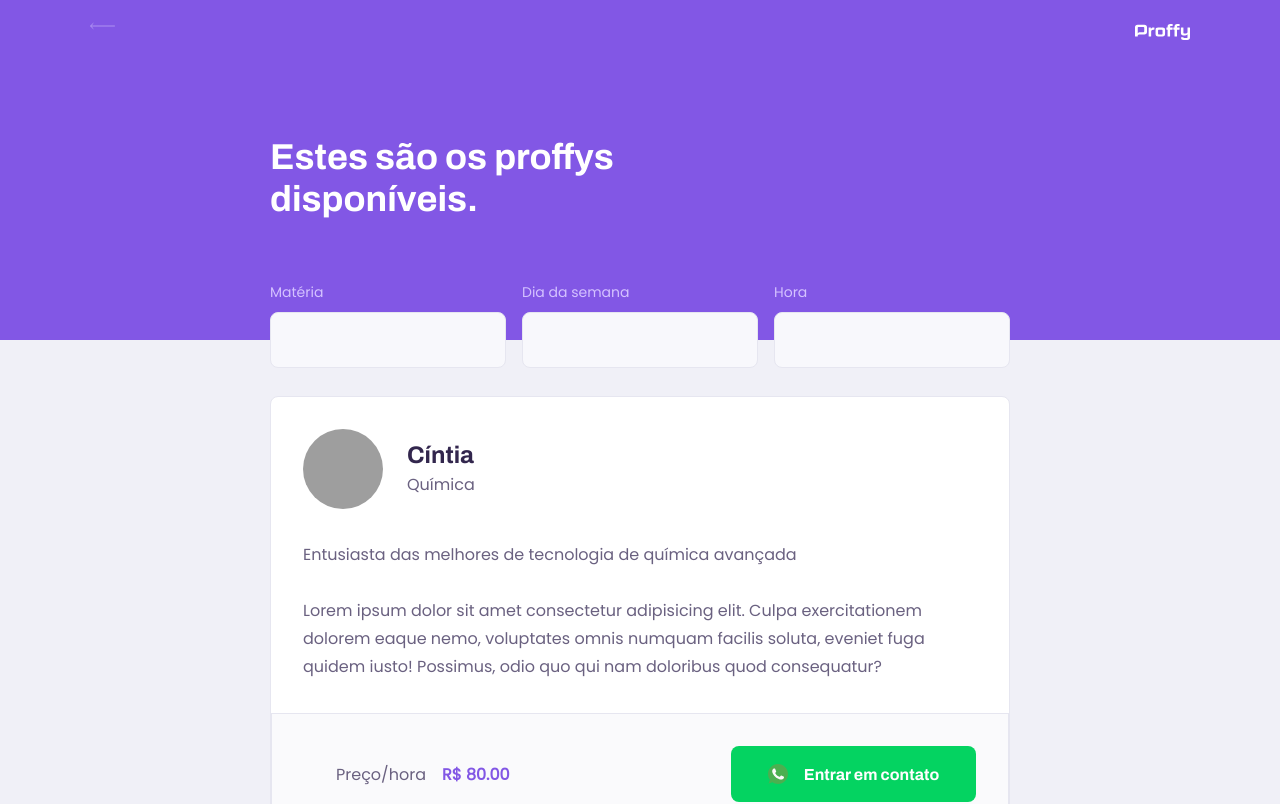
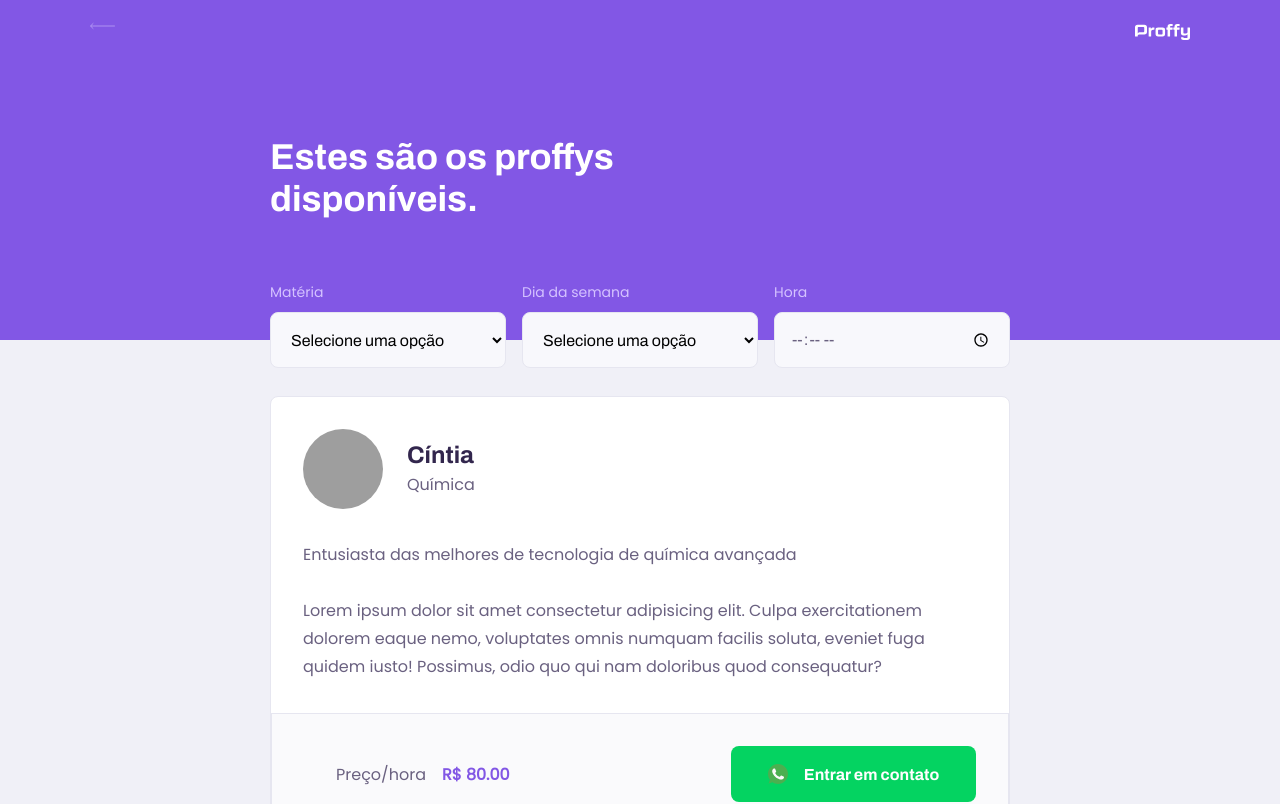
Before and after one commit to cintiafumi/nlw2, a React (Create React App) app in the folder web/: page /study in a window 1280 px wide. Shown: the top 804 px of the page. Built offline with nearby package versions, Linux system fonts and the light colour scheme; grey boxes are pictures that could not be loaded; the HTML template or start-up script is replaced by a standard one.

Commit message:
nlw2: teacher list page

```diff
--- a/web/src/pages/TeachersList/index.tsx
+++ b/web/src/pages/TeachersList/index.tsx
@@ -2,6 +2,8 @@
 
 import PageHeader from '../../components/PageHeader'
 import TeacherItem from '../../components/TeacherItem'
+import Input from '../../components/Input';
+import Select from '../../components/Select';
 
 import './styles.css'
 
@@ -10,20 +12,36 @@
     <div id="page-teacher-list" className="container">
       <PageHeader title="Estes são os proffys disponíveis.">
         <form id="search-teachers">
-          <div className="input-block">
-            <label htmlFor="subject">Matéria</label>
-            <input type="text" id="subject"/>
-          </div>
-
-          <div className="input-block">
-            <label htmlFor="week_day">Dia da semana</label>
-            <input type="text" id="week_day"/>
-          </div>
-
-          <div className="input-block">
-            <label htmlFor="time">Hora</label>
-            <input type="text" id="time"/>
-          </div>
+        <Select
+            name="subject"
+            label="Matéria"
+            options={[
+              { value: 'Artes', label: 'Artes' },
+              { value: 'Biologia', label: 'Biologia' },
+              { value: 'Ciências', label: 'Ciências' },
+              { value: 'Educação', label: 'Educação' },
+              { value: 'Física', label: 'Física' },
+              { value: 'Geografia', label: 'Geografia' },
+              { value: 'Química', label: 'Química' },
+              { value: 'Matemática', label: 'Matemática' },
+              { value: 'História', label: 'História' },
+              { value: 'Português', label: 'Português' },
+            ]}
+          />
+          <Select
+            name="week_day"
+            label="Dia da semana"
+            options={[
+              { value: '0', label: 'Doming' },
+              { value: '1', label: 'Segunda-feira' },
+              { value: '2', label: 'Terça-feira' },
+              { value: '3', label: 'Quarta-feira' },
+              { value: '4', label: 'Quinta-feira' },
+              { value: '5', label: 'Sexta-feira' },
+              { value: '6', label: 'Sábado' },
+            ]}
+          />
+          <Input name="time" label="Hora" type="time" />
         </form>
       </PageHeader>
 
--- a/web/src/pages/TeachersList/styles.css
+++ b/web/src/pages/TeachersList/styles.css
@@ -64,7 +64,8 @@
     bottom: -28px;
   }
 
-  #search-teachers .input-block + .input-block{
+  #search-teachers .input-block + .input-block,
+  #search-teachers .select-block + .select-block {
     margin-top: 0;
   }
 
```
